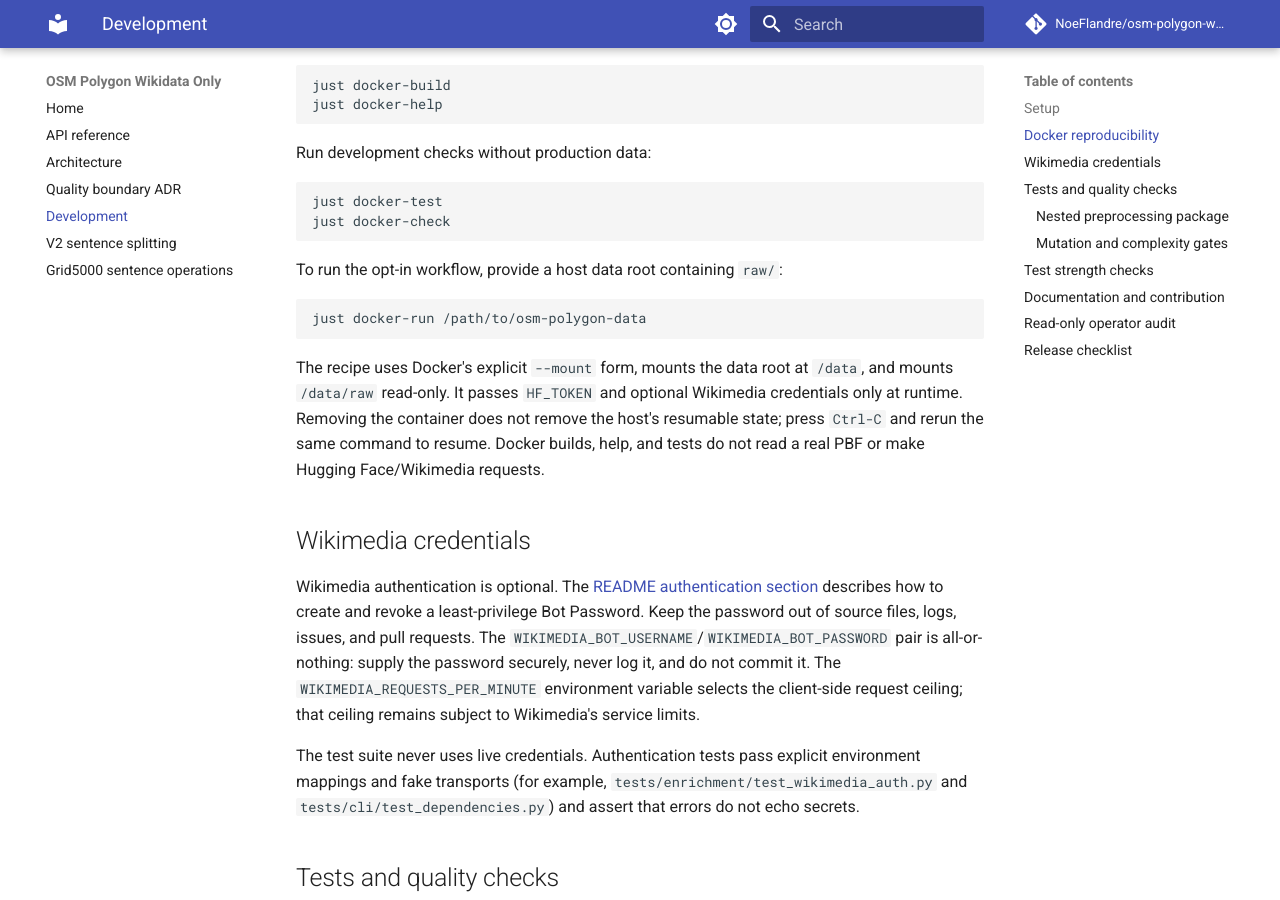
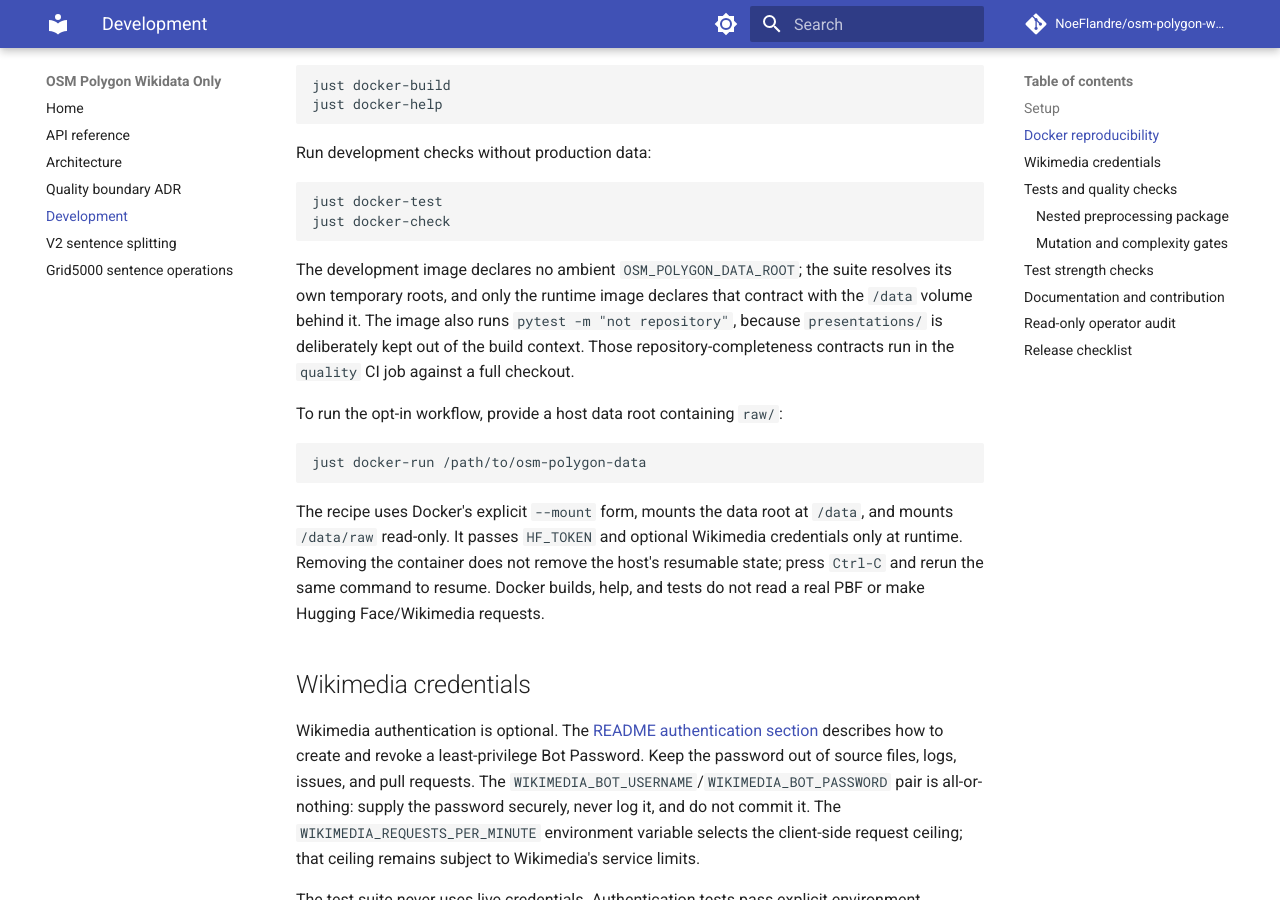
Before and after one commit to NoeFlandre/osm-polygon-wikidata-only, an MkDocs documentation site: the page built from docs/development.md, in a window 1280 px wide and 900 px high, scrolled down 1222 px. Built offline with MkDocs 1.6.1 and Material for MkDocs 9.7.7, drawn with Linux system fonts in a browser that asks for light colours; comment, search, counter and statistics services are not loaded.

Commit message:
fix: scope the container test run to the pruned build context
`presentations/` is deliberately excluded from the Docker build context, so the
repository-completeness contract that asserts those tracked Pages sources exist
cannot pass inside the development image.

Mark that contract `repository` and run the development image with
`pytest -m "not repository"`. The `quality` CI job still runs it against a full
checkout, so the contract stays enforced on every push.

Co-Authored-By: Claude Opus 5 <noreply@anthropic.com>

````diff
--- a/docs/development.md
+++ b/docs/development.md
@@ -69,6 +69,13 @@ Run development checks without production data:
 just docker-test
 just docker-check
 ```
+
+The development image declares no ambient `OSM_POLYGON_DATA_ROOT`; the suite
+resolves its own temporary roots, and only the runtime image declares that
+contract with the `/data` volume behind it. The image also runs
+`pytest -m "not repository"`, because `presentations/` is deliberately kept out
+of the build context. Those repository-completeness contracts run in the
+`quality` CI job against a full checkout.
 
 To run the opt-in workflow, provide a host data root containing `raw/`:
 
--- a/pyproject.toml
+++ b/pyproject.toml
@@ -84,6 +84,7 @@ pythonpath = ["."]
 addopts = "-ra --strict-markers"
 markers = [
     "integration: tests that read a real PBF fixture",
+    "repository: contracts that need a full source checkout, not a pruned build context",
 ]
 filterwarnings = [
     "ignore::DeprecationWarning:botocore.*",
````
Also changed, not shown: 3 other files.
